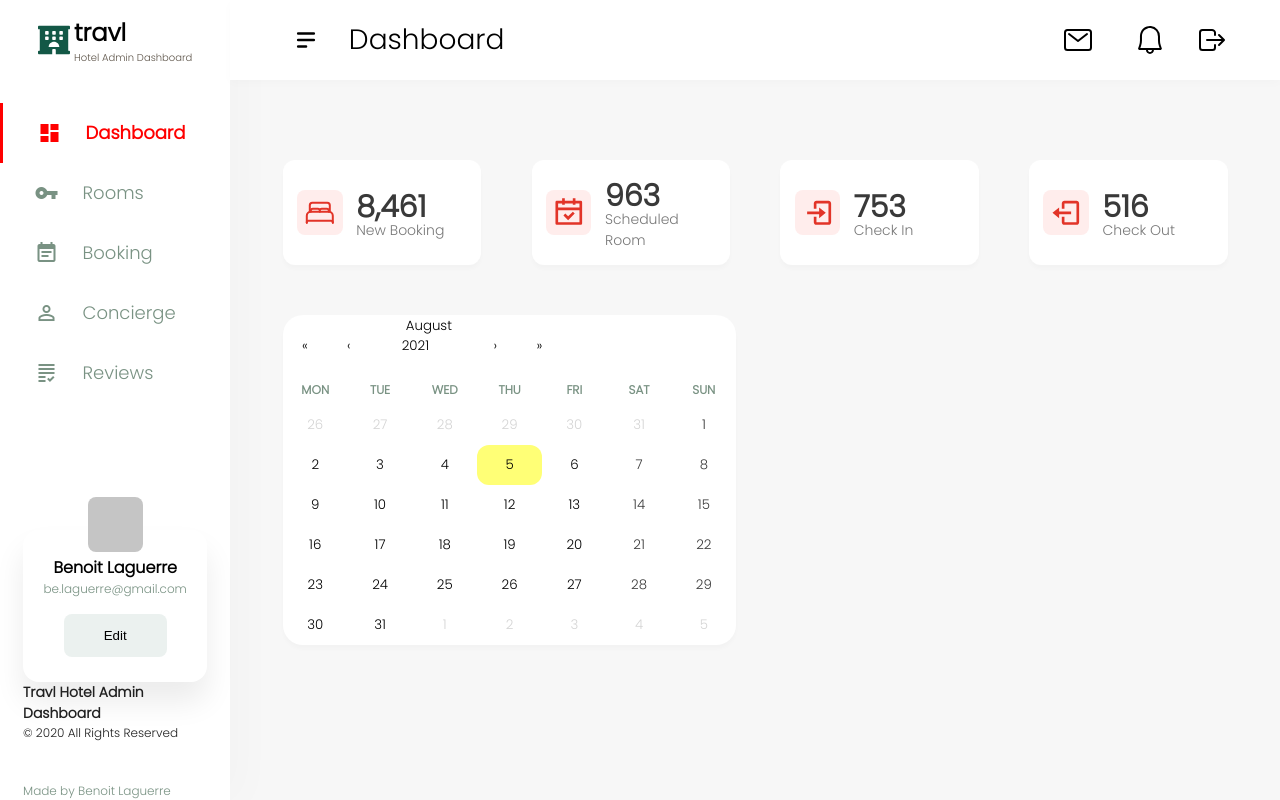
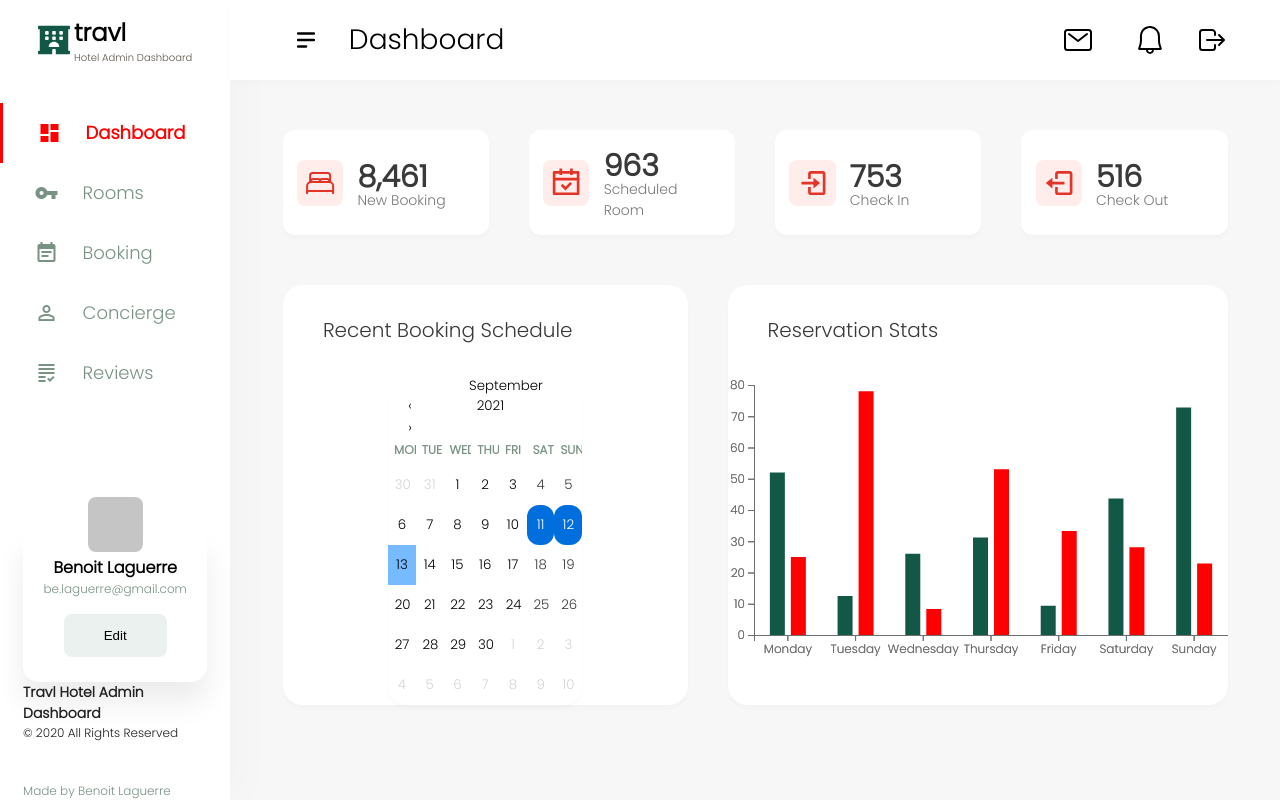
Before and after one commit to BenLaguerre/Dashboard-Hotel-Miranda, a React (Create React App) app: page /dashboard in a window 1280 px wide. Built offline with nearby package versions, Linux system fonts and the light colour scheme; sample sign-in values are in the browser's storage.

Commit message:
Add ReservationChart, update calendar

```diff
--- /dev/null
+++ b/src/chart/ReservationChart.js
@@ -0,0 +1,70 @@
+import React, { useState, useEffect, useRef} from 'react';
+import * as d3 from "d3";
+
+export default function ReservationChart() {
+  const [dataset, setDataset] = useState([50, 12, 25, 30, 9, 42, 70])
+  const [dataset2, setDataset2] = useState([24, 75, 8, 51,32, 27, 22])
+  const [days, setDays] = useState(["Monday", "Tuesday", "Wednesday", "Thursday", "Friday", "Saturday", "Sunday"])
+  const  ref = useRef();
+
+  function test(text){
+    console.log(text)
+  }
+  useEffect (() => {
+
+    let width = 500;
+    let height = 300;
+    let xHeight = 280;
+    let svg = d3.select(ref.current)
+                .attr("width", width)
+                .attr("height", height);
+
+
+    const xScale = d3.scaleBand()
+      .domain(days)
+      .range([26,500])
+    svg
+      .append("g")
+      .call(d3.axisBottom(xScale))
+      .attr("transform", `translate (${0},${xHeight-20})`);
+
+    const yScale = d3.scaleLinear()
+      .domain([0, 80])
+      .range([ xHeight-20, 10])
+    svg
+      .append("g")
+      .call(d3.axisLeft(yScale))
+      .attr("transform", 'translate (26,0)');
+
+
+
+    svg.selectAll("rect")
+      .data(dataset)
+      .enter()
+      .append("rect")
+      .attr("x", (d, i) => i *  xScale.bandwidth() + xScale.bandwidth()/2 + 8 )
+      .attr("y", d => xHeight- 20 -  (d*3.25))
+      .attr("width", 15)
+      .attr("height", d => d*3.25 )
+      .attr("fill", "#135846")
+      .on("click",d => test(d) )
+
+      .data(dataset2)
+      .enter()
+      .append("rect")
+      .attr("x", (d, i) => i *  xScale.bandwidth() + xScale.bandwidth()/2 + 29)
+      .attr("y", d  => xHeight -20 - (d*3.25))
+      .attr("width", 15)
+      .attr("height", d => d*3.25 )
+      .attr("fill", "red");
+  })
+
+    return (
+    <svg
+      ref={ref}
+
+
+    />
+
+  )
+}
--- a/src/components/Dashboard.js
+++ b/src/components/Dashboard.js
@@ -1,27 +1,32 @@
-import React , { useEffect } from "react";
+import React , { useEffect, useState } from "react";
 import styled from "styled-components";
 import { IoBedOutline } from "react-icons/io5";
 import { RiCalendarCheckLine } from "react-icons/ri";
 import { BiLogOut, BiLogIn } from "react-icons/bi";
 import Calendar from 'react-calendar';
+import ReservationChart from "../chart/ReservationChart";
 
 const DashWrapper = styled.div`
-  margin: 30px auto 0 auto;
+  margin: 0 auto;
   display: flex;
-  flex-direction: column;
+  flex-wrap: wrap;
   width: 90%;
+  column-gap: 40px;
+
 `
-
 const KpiWrapper = styled.div`
   margin-top: 50px;
   display: flex;
   justify-content: space-between;
+  margin-bottom: 50px;
+  width: 100%;
+  gap: 40px;
 `
 const KPI = styled.div `
   background: white;
   display: flex;
   align-items: center;
-  width: 18%;
+  flex: 1;
   padding: 1.5%;
   box-shadow: 0px 4px 4px #00000005;
   border-radius: 12px;
@@ -67,13 +72,12 @@ const Logout = styled(BiLogOut) `
   border-radius: 8px;
   ${KPI}:hover & {
     color: white;
-      background: #E23428;
+    background: #E23428;
   }
 `
 const Number = styled.div `
   flex: 1;
   margin-left: 8%;
-
   h2 {
     color: #393939;
     font-size: 30px;
@@ -84,14 +88,49 @@ const Number = styled.div `
     font-size: 14px;
   }
 `
-const CalendarStats = styled.div`
-  margin-top: 50px;
-  display: flex;
-  justify-content: flex-start;
+const CalendarWrapper = styled.div`
+  box-shadow: 0px 4px 4px #00000005;
+  flex:1;
+  display:flex;
+  flex-direction: column;
+  align-items:center;
+  justify-content: space-between;
+  border-radius: 20px;
+  background: white;
+  p {
+    margin: 30px 0 30px 40px;
+    color: #393939;
+    font-size: 20px;
+    align-self: flex-start;
+  }
 `
-
+const ChartWrapper = styled.div`
+  box-shadow: 0px 4px 4px #00000005;
+  flex:1;
+  display:flex;
+  flex-direction: column;
+  align-items:center;
+  border-radius: 20px;
+  background: white;
+  p {
+    margin: 30px 0 30px 40px;
+    color: #393939;
+    font-size: 20px;
+    align-self: flex-start;
+  }
+  svg g {
+    font-family: 'Poppins';
+    font-size: 12px;
+    color: #6E6E6E;
+  }
+`
 export default function Dashboard({title}) {
 
+  const [activeDate, setDate] = useState([new Date('09/11/2021'), new Date('09/13/2021')]);
+
+  const changeDate = (e) => {
+    setDate(e)
+  }
   useEffect(() => {
     title("Dashboard")
   }, [title]);
@@ -105,11 +144,25 @@ export default function Dashboard({title}) {
         <KPI><Login size={32} /><Number><h2>753</h2><p>Check In</p></Number></KPI>
         <KPI><Logout size={32} /><Number><h2>516</h2><p>Check Out</p></Number></KPI>
       </KpiWrapper>
+      <CalendarWrapper>
+        <p>Recent Booking Schedule</p>
+        <Calendar
+          value={activeDate}
+          onChange={changeDate}
+          locale={'EN'}
+          minDetail= {'decade'}
+          next2Label= {null}
+          prev2Label= {null}
+          showFixedNumberOfWeeks={true}
+          navigationLabel = {({ date, locale}) => date.toLocaleDateString(locale, {year: 'numeric', month: 'long'})}
+        />
+      </CalendarWrapper>
+      <ChartWrapper>
+        <p>Reservation Stats</p>
+        <ReservationChart />
+      </ChartWrapper>
 
-      <CalendarStats>
-        <Calendar />
 
-      </CalendarStats>
     </DashWrapper>
     </>
   );
```
